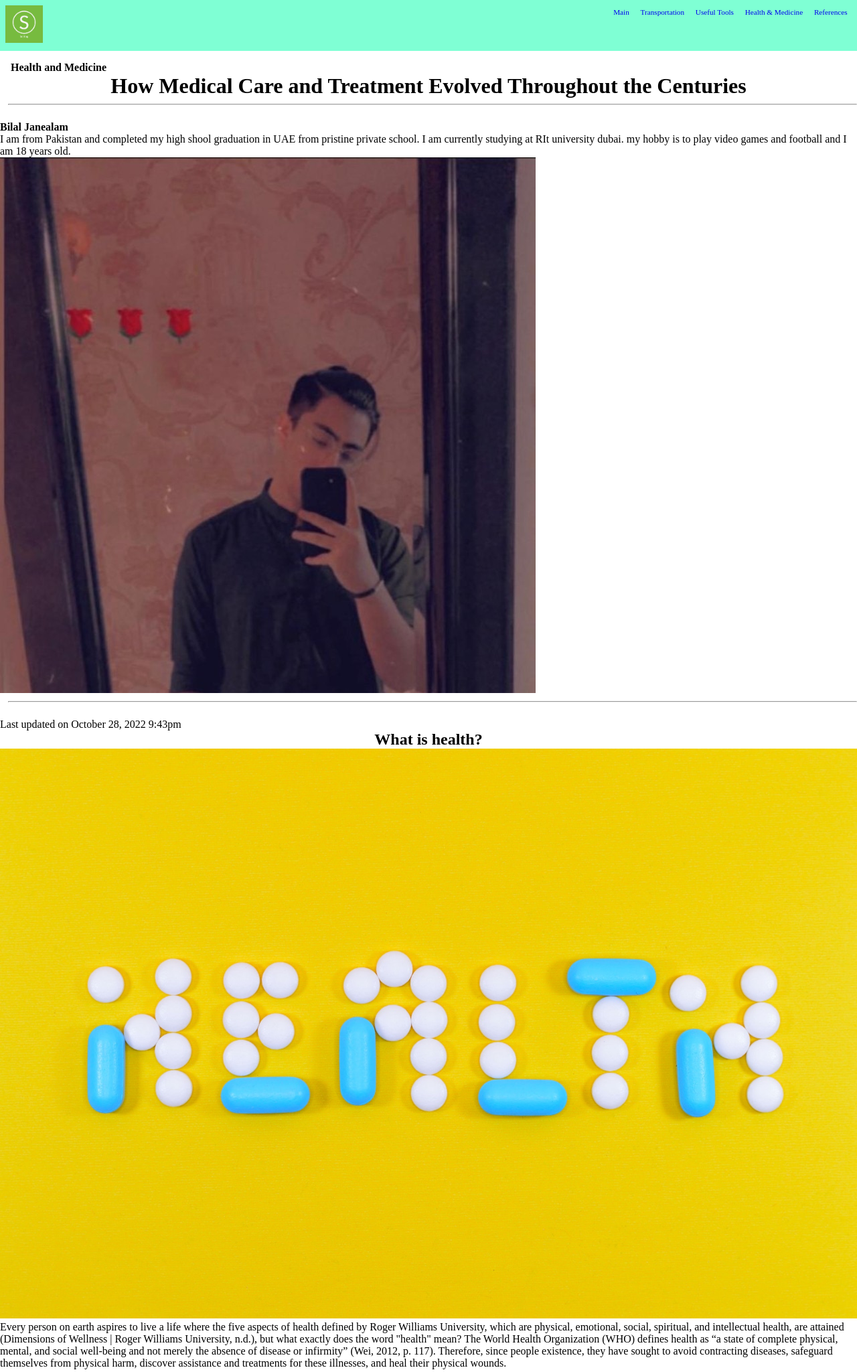
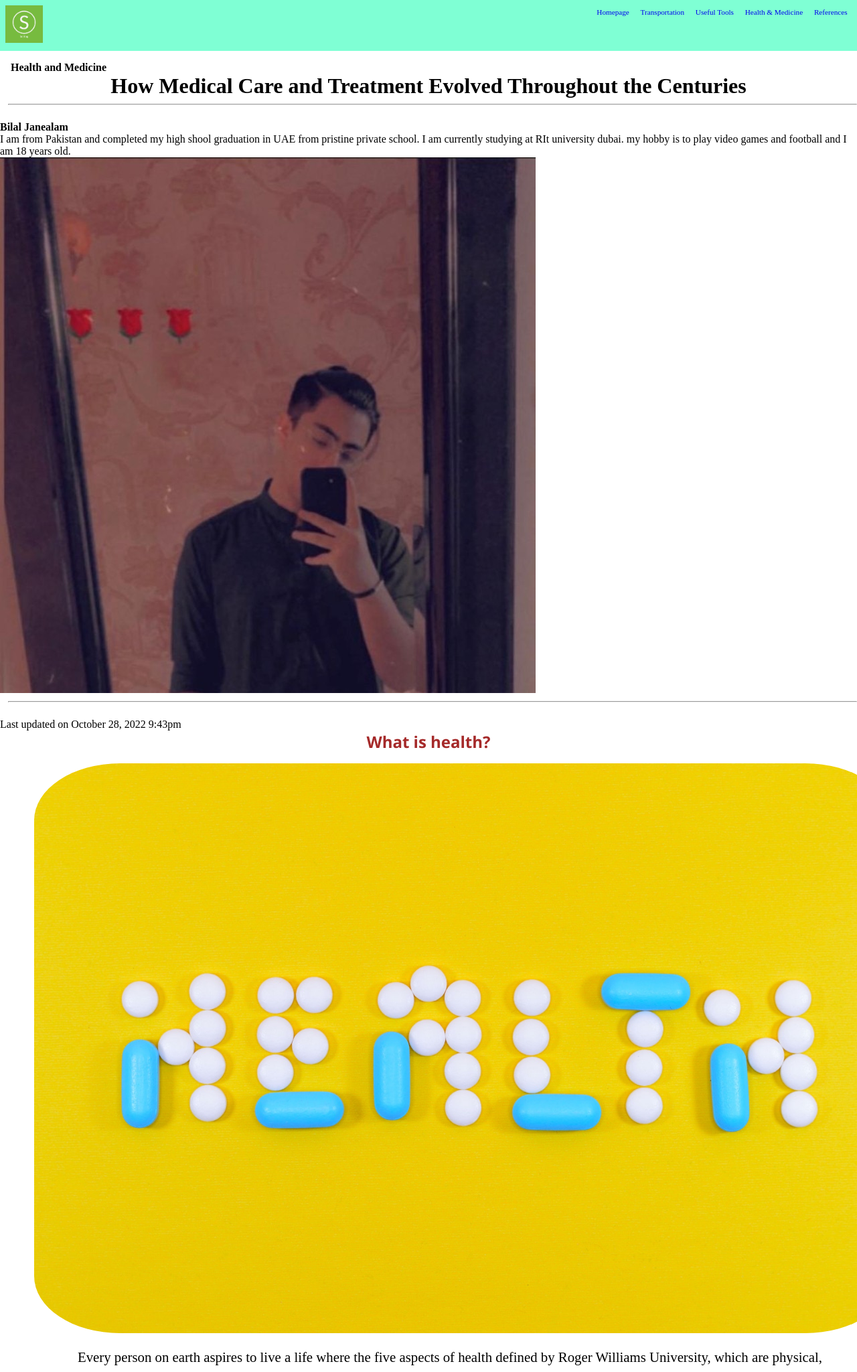
Before and after one commit to Omar-Abdullah-Shaikh-Al-Zoor/History-Changing-Inventions, a PHP site: page /health.html in a window 1280 px wide; the page is wider, and only the part inside the window is pictured. Shown: the top 2049 px of that part at 67% size. Run offline with PHP 8.4, Linux system fonts and the light colour scheme.

Commit message:
Basic Css 2

```diff
--- a/assets/css/style.css
+++ b/assets/css/style.css
@@ -3,7 +3,6 @@
     margin: 0;
     padding: 0;
 }
-
 .container {
     display: grid;
     grid-template-columns: repeat(12, minmax(0, auto));
@@ -15,7 +14,8 @@ header {
         top: 0;
         z-index: 1;
         background-color: aquamarine;
-        grid-column: 1/13;
+        grid-column: 1 / 14;
+        grid-row: 1 / 2;
 }
 .logo {
         width: 7vh;
@@ -38,16 +38,19 @@ header {
 }
 
 .img {
-    margin: 1vh 3vh ;
+    margin: 1vh 3vh;
     border-radius: 10%;
     max-width: 100%;
-
 }
 img {
     max-width: 100%;
 }
 .content-nav {
         width: 100%;
+}
+main {
+    grid-column: 1 / 14;
+    grid-row: 3 / 4;
 }
 .section-2 {
     margin: 5vh 0;
@@ -66,10 +69,23 @@ img {
 .founder {
     margin-bottom: 3vh;
 }
+.inbetween-hr {
+    width: 86%;
+    margin: 2vh 0 5vh 0;
+    height: 0.5vh;
+    background-color: gray;
+}
+.text {
+    font-size: 1.3rem;
+    line-height: 5vh;
+    font-family: 'Times New Roman', Times, serif
+}
+
+
     footer {
         padding: 0.5rem;
         background-color: aquamarine;
-        grid-column: 1/13;
+        grid-column: 1 / 14;
         grid-row: 5 / 6;
     }
     .footer-nav {
@@ -89,10 +105,17 @@ img {
     margin: 4%;
     border-radius: 10%;
 }
-    .references p {
-        padding: 1vh 4vh;
+.references div {
+    padding: 4vh 3vw 0vh 10vw;
 
 }
+.hanging-text {
+    padding: 10px;
+    padding-left: 64px;
+    text-indent: -30px
+}
+
+
     /* content pages */
     .writer {
         margin: 2vh 1vh 4vh;
@@ -119,6 +142,8 @@ img {
         text-align: center;
         margin: 0 7vw;
         margin-bottom: 2vh;
+        font-family:'Segoe UI', Tahoma, Geneva, Verdana, sans-serif;
+        color: brown;
     }
     .inventions img{
         margin: 0 4vw;
--- a/health.html
+++ b/health.html
@@ -12,7 +12,7 @@
                 <div class="header-nav">
                     <a href="index.html"><img src="assets/media/SciBlog_logo.png" alt="logo" class="logo"/></a>
                     <nav class="main-nav">
-                        <a href="index.html">Main</a>
+                        <a href="index.html">Homepage</a>
                         <a href="transportation.html">Transportation</a>
                         <a href="tools.html">Useful Tools</a>
                         <a href="health.html">Health & Medicine</a>
@@ -33,10 +33,10 @@
                     <hr />
                     <p>Last updated on October 28, 2022 9:43pm</p>
                 </div>
-                <div id="health-definition">
-                    <h2>What is health?</h2>
+                <div id="health-definition" class="inventions">
+                    <h2 class="heading-pages">What is health?</h2>
                     <img src="assets/media/health_desktop.jpg" alt="Health word picture" />
-                    <p>Every person on earth aspires to live a life where the five aspects of health defined by
+                    <p class="text">&emsp; &emsp; Every person on earth aspires to live a life where the five aspects of health defined by
                         Roger Williams University, which are physical, emotional, social, spiritual, and intellectual
                         health, are attained (Dimensions of Wellness | Roger Williams University, n.d.), but what exactly
                         does the word "health" mean? The World Health Organization (WHO) defines health as “a state
@@ -46,10 +46,10 @@
                         treatments for these illnesses, and heal their physical wounds.</p>
                 </div>
                 <hr />
-                <div id="#germs-theory">
-                    <h2>Why we get sick?</h2>
+                <div id="#germs-theory" class="inventions">
+                    <h2 class="heading-pages">Why we get sick?</h2>
                     <img src="assets/media/germs_desktop.jpg" alt="Germs">
-                    <p>Understanding the origins of diseases have been a goal of humanity long time ago. The
+                    <p class="text">&emsp; &emsp; Understanding the origins of diseases have been a goal of humanity long time ago. The
                         most that could be done at the time was to formulate theories and speculations about how
                         diseases infect humans, as it was exceedingly challenging to validate these theories and
                         demonstrate their reality. The germs theory, developed in the era of modern science by Louis
@@ -60,10 +60,10 @@
                         </p>
                 </div>
                 <hr />
-                <div id="Hygiene">
-                    <h2>How Hygiene practices saved women lives in the 19th century?</h2>
+                <div id="Hygiene" class="inventions">
+                    <h2 class="heading-pages">How Hygiene practices saved women lives in the 19th century?</h2>
                     <img src="assets/media/hygiene_desktop.jpg" alt="Doctor With Medical Gloves" />
-                    <p>In the mid-nineteenth century, a Hungarian surgeon called Ignaz Semmelweis found that
+                    <p class="text">&emsp; &emsp; In the mid-nineteenth century, a Hungarian surgeon called Ignaz Semmelweis found that
                         of two similar clinics that used the same methods and appliances, the first clinic had a higher
                         fatality rate for women who had puerperal or birthing fever and gave birth at the same clinic.
                         Furthermore, he discovered that women are three times more likely to live if they give birth at
@@ -96,11 +96,11 @@
                 </aside>
             </main>
             <footer>
-                <nav>
-                    <a href="https://www.facebook.com"><img src="assets/media/facebook_icon.png" alt="Facebook icon"></a>
-                    <a href="https://www.instagram.com/"><img src="assets/media/instagram_icon.png" alt="Instagram icon"></a>
-                    <a href="https://www.twitter.com/"><img src="assets/media/twitter_icon.png" alt="Twitter icon"></a>
-                    <a href="https://www.tiktok.com/"><img src="assets/media/tiktok_logo.png" alt="Tiktok icon"></a>
+                <nav class="footer-nav">
+                    <a href="https://www.facebook.com"><img src="assets/media/facebook_icon.png" alt="Facebook icon" class="img-icons"></a>
+                    <a href="https://www.instagram.com/"><img src="assets/media/instagram_icon.png" alt="Instagram icon" class="img-icons"></a>
+                    <a href="https://www.twitter.com/"><img src="assets/media/twitter_icon.png" alt="Twitter icon" class="img-icons"></a>
+                    <a href="https://www.tiktok.com/"><img src="assets/media/tiktok_logo.png" alt="Tiktok icon" class="img-icons"></a>
                 </nav>
                 <p>&copy; Copyright 2022 SciBlog. All rights reserved.</p>
             </footer>
```
Also changed, not shown: index.html (+7 -7 lines), references.html (+17 -16 lines), tools.html (+10 -10 lines), transportation.html (+11 -9 lines). Lines whose indentation alone changed are shown as unchanged.
